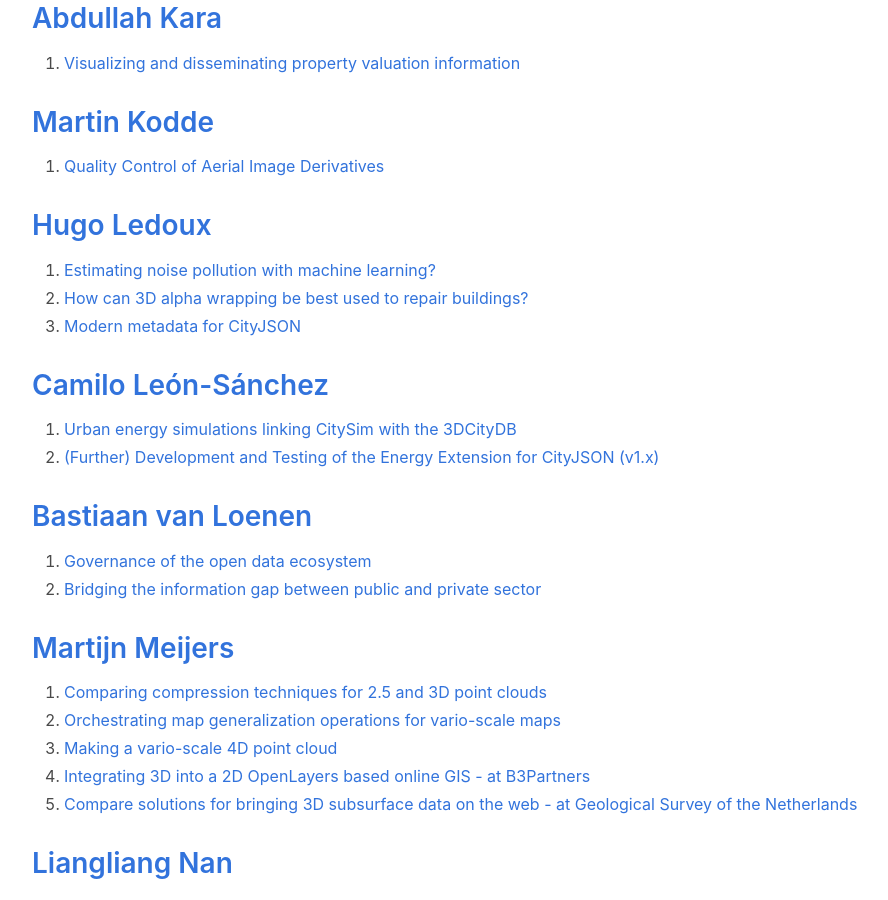
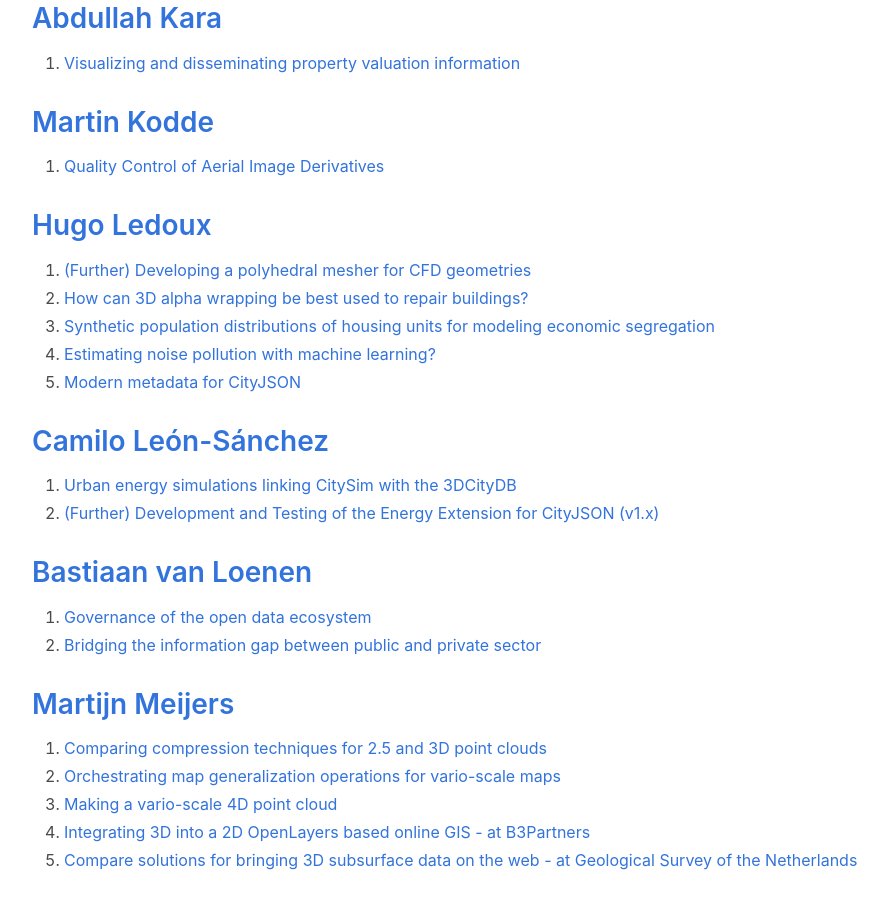
Before and after one commit to tudelft3d/geo2020, a Jekyll site: the page built from potentialtopics/index.md, in a window 1280 px wide and 900 px high, scrolled down 2291 px. Shown: the whole window, without its empty margins (32-920 px from the left). Built offline with Jekyll 4.4.1, drawn with Linux system fonts in a browser that asks for light colours; nearby versions of some CDN libraries.

Commit message:
Update my topics

```diff
--- a/potentialtopics/index.md
+++ b/potentialtopics/index.md
@@ -86,9 +86,10 @@ no more topics for this year
 
 
 ## [Hugo Ledoux](https://3d.bk.tudelft.nl/hledoux/)
-<!-- 1. [Enrich the 3DBAG with the “material type” for each surface](https://3d.bk.tudelft.nl/education/msctopics/#enrich-the-3dbag-with-the-material-type-for-each-surface) -->
+1. [(Further) Developing a polyhedral mesher for CFD geometries](https://3d.bk.tudelft.nl/education/msctopics/#further-developing-a-polyhedral-mesher-for-cfd-geometries)
+1. [How can 3D alpha wrapping be best used to repair buildings?](https://3d.bk.tudelft.nl/education/msctopics/#how-can-3d-alpha-wrapping-be-best-used-to-repair-buildings)
+1. [Synthetic population distributions of housing units for modeling economic segregation](https://3d.bk.tudelft.nl/education/msctopics/#synthetic-population-distributions-of-housing-units-for-modeling-economic-segregation)
 1. [Estimating noise pollution with machine learning?](https://3d.bk.tudelft.nl/education/msctopics/#estimating-noise-pollution-with-machine-learning)
-1. [How can 3D alpha wrapping be best used to repair buildings?](https://3d.bk.tudelft.nl/education/msctopics/#how-can-3d-alpha-wrapping-be-best-used-to-repair-buildings)
 1. [Modern metadata for CityJSON](https://3d.bk.tudelft.nl/education/msctopics/#modern-metadata-for-cityjson)
 <!-- 1. [Random City Engine](https://3d.bk.tudelft.nl/education/msctopics/#random-city-engine) -->
 
```
